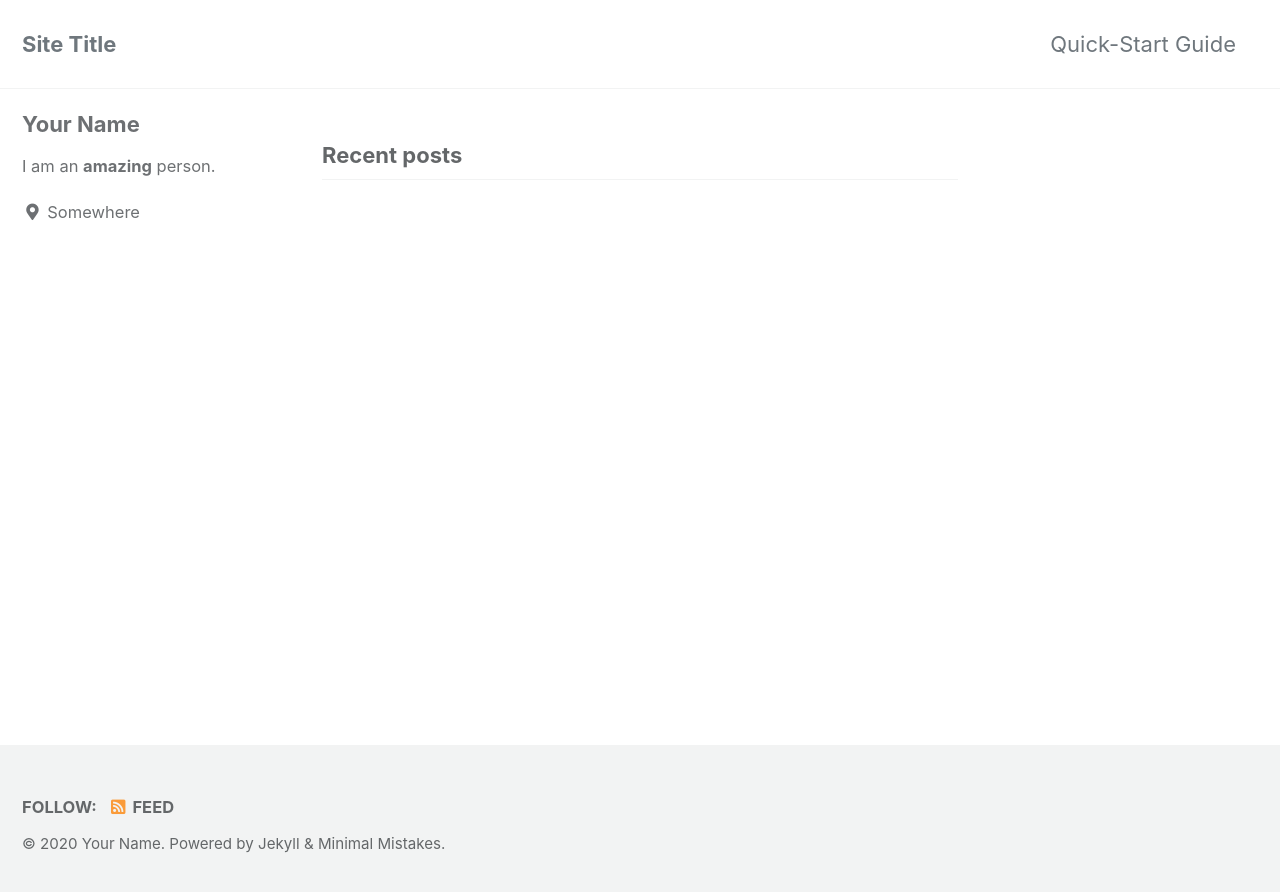
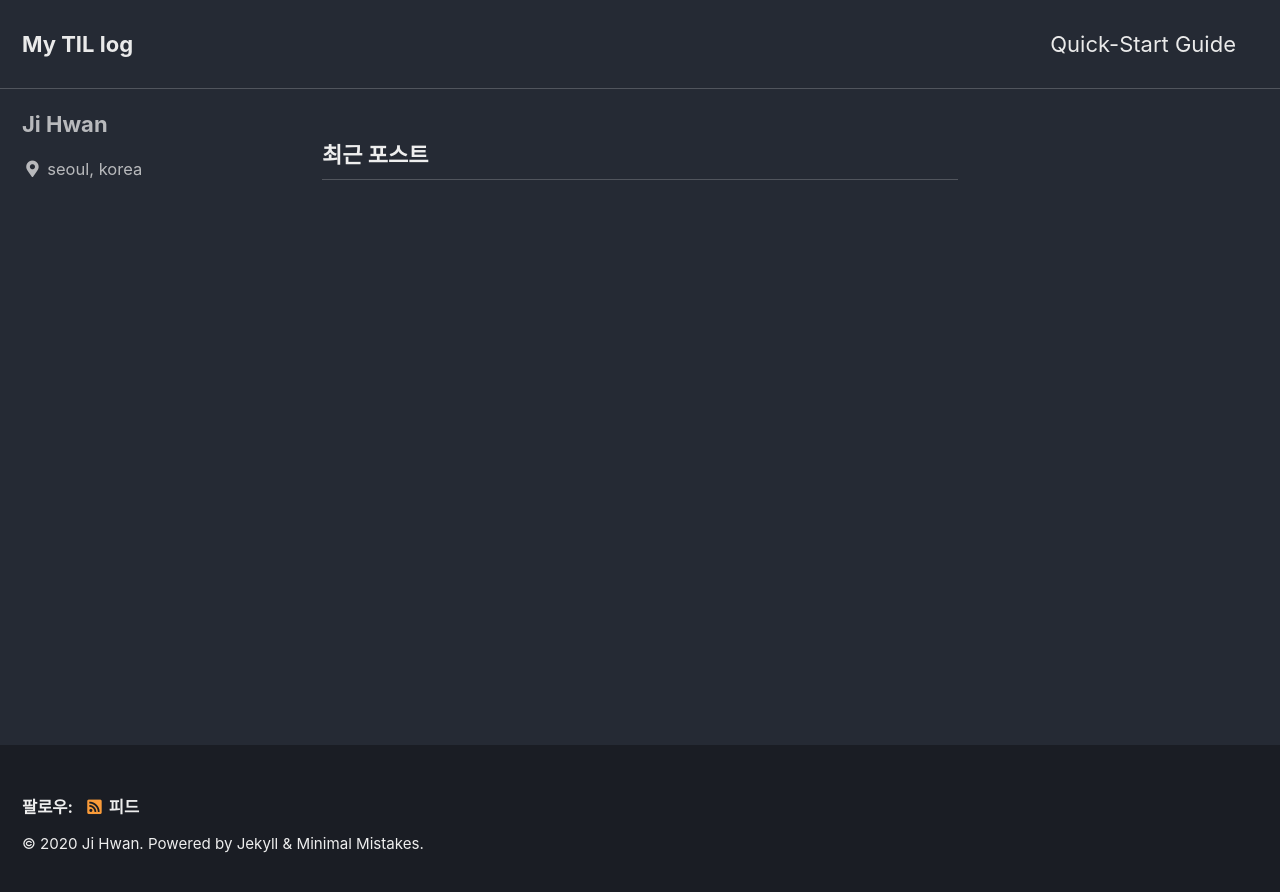
Before and after one commit to conatusso/conatusso.github.io, a Jekyll site: the page built from index.html, in a window 1280 px wide. Shown: the top 892 px of the page. Built offline with Jekyll 4.4.1, drawn with Linux system fonts in a browser that asks for light colours; cached includes are drawn as plain includes; the list of posts is cut into pages by our own code.

Commit message:
setting config

```diff
--- a/_config.yml
+++ b/_config.yml
@@ -12,18 +12,18 @@
 
 # theme                  : "minimal-mistakes-jekyll"
 # remote_theme           : "mmistakes/minimal-mistakes"
-minimal_mistakes_skin    : "default" # "air", "aqua", "contrast", "dark", "dirt", "neon", "mint", "plum", "sunrise"
+minimal_mistakes_skin    : "dark" # "air", "aqua", "contrast", "dark", "dirt", "neon", "mint", "plum", "sunrise"
 
 # Site Settings
-locale                   : "en-US"
-title                    : "Site Title"
+locale                   : "ko-KR"
+title                    : "My TIL log"
 title_separator          : "-"
 subtitle                 : # site tagline that appears below site title in masthead
-name                     : "Your Name"
-description              : "An amazing website."
-url                      : # the base hostname & protocol for your site e.g. "https://mmistakes.github.io"
-baseurl                  : # the subpath of your site, e.g. "/blog"
-repository               : # GitHub username/repo-name e.g. "mmistakes/minimal-mistakes"
+name                     : "Ji Hwan"
+description              : "blog for writing my study recode."
+url                      : "https://conatusso.github.io" # the base hostname & protocol for your site e.g. "https://mmistakes.github.io"
+baseurl                  : "" # the subpath of your site, e.g. "/blog"
+repository               : "conatusso/conatusso.github.io"# GitHub username/repo-name e.g. "mmistakes/minimal-mistakes"
 teaser                   : # path of fallback teaser image, e.g. "/assets/images/500x300.png"
 logo                     : # path of logo image to display in the masthead, e.g. "/assets/images/88x88.png"
 masthead_title           : # overrides the website title displayed in the masthead, use " " for no title
@@ -51,7 +51,7 @@ reCaptcha:
   secret                 :
 atom_feed:
   path                   : # blank (default) uses feed.xml
-search                   : # true, false (default)
+search                   : ture # true, false (default)
 search_full_content      : # true, false (default)
 search_provider          : # lunr (default), algolia, google
 algolia:
@@ -93,10 +93,10 @@ analytics:
 
 # Site Author
 author:
-  name             : "Your Name"
+  name             : "Ji Hwan"
   avatar           : # path of avatar image, e.g. "/assets/images/bio-photo.jpg"
-  bio              : "I am an **amazing** person."
-  location         : "Somewhere"
+  bio              : ""
+  location         : "seoul, korea"
   email            :
   links:
     - label: "Email"
@@ -274,8 +274,8 @@ defaults:
       type: posts
     values:
       layout: single
-      author_profile: true
-      read_time: true
-      comments: # true
-      share: true
-      related: true
+      author_profile: false
+      read_time: false
+      comments: true
+      share: false
+      related: false
```
